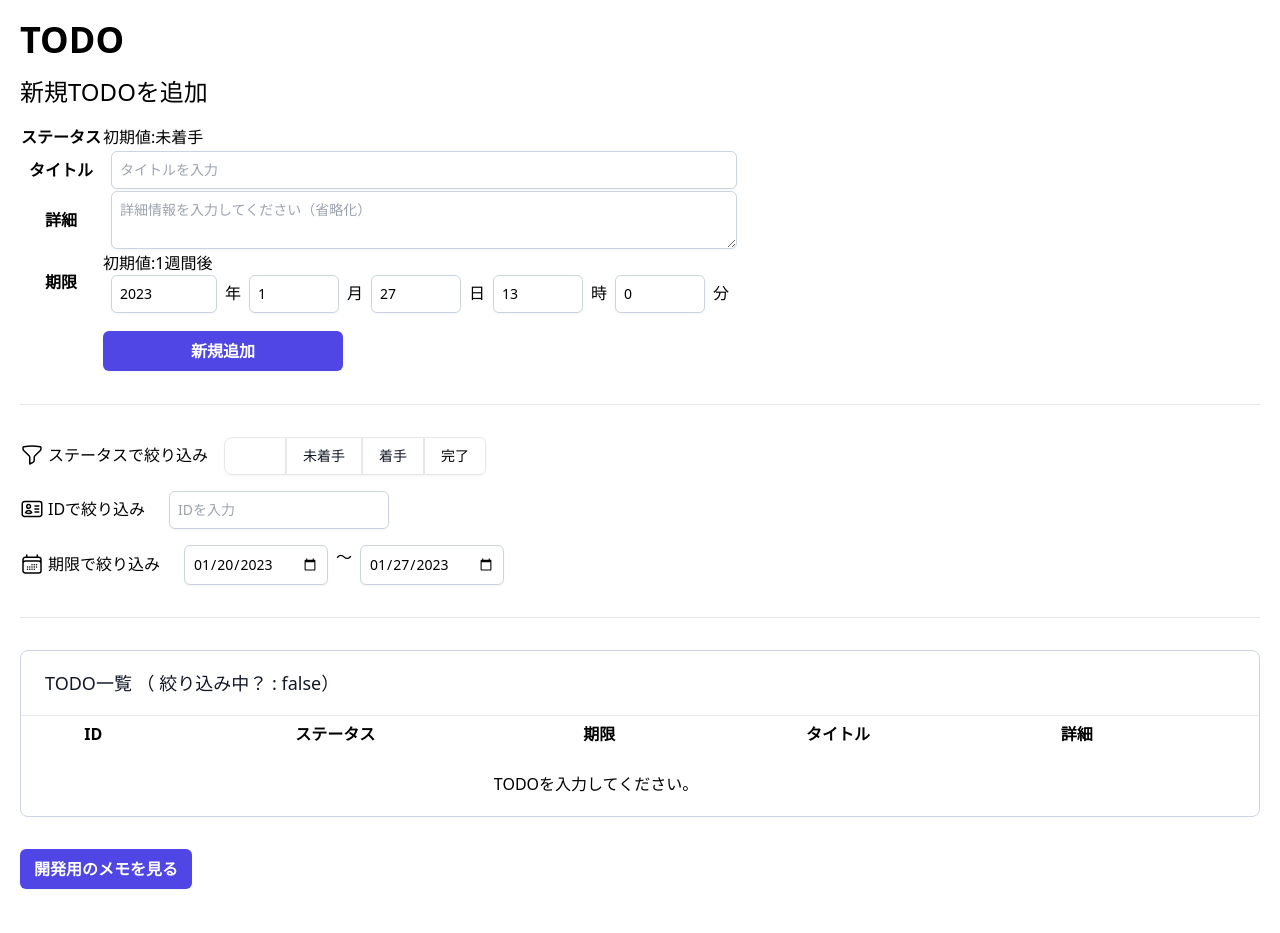
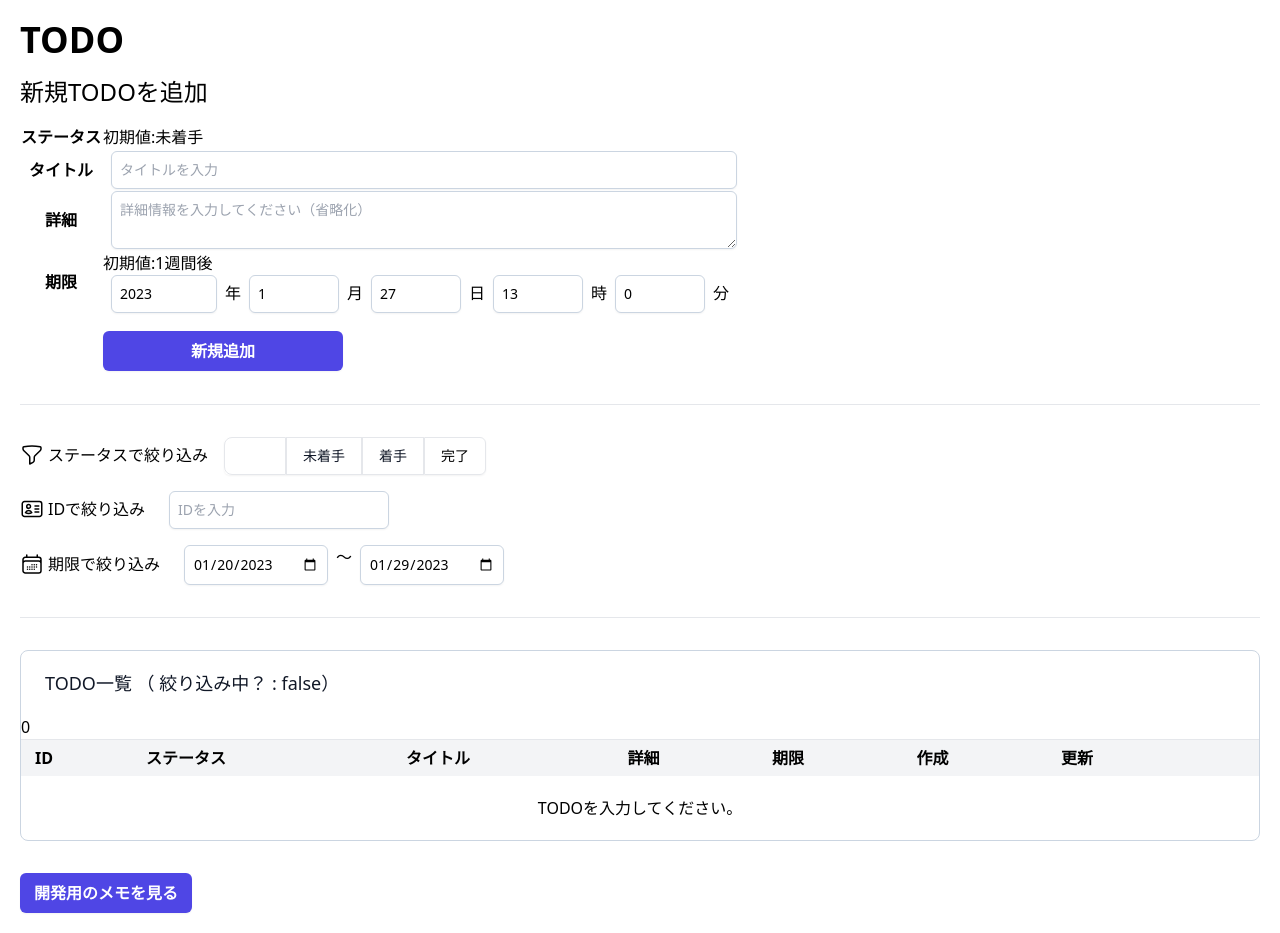
Before and after one commit to kkosuke/react-todo, a React (Create React App) app: page / in a window 1280 px wide. Before the commit the page ends 909 px from the top, so only its background shows below. Built offline with nearby package versions, Linux system fonts and the light colour scheme.

Commit message:
日にち絞り込み

```diff
--- a/src/App.tsx
+++ b/src/App.tsx
@@ -3,6 +3,8 @@ import { v4 as uuidv4 } from "uuid";
 import "./index.css";
 
 import { TodoStatus } from "./constants/TodoStatus";
+import { filterDateSetting } from "./function/Index";
+
 import { MyMemo } from "./components/MyMemo";
 import { Todo } from "./components/Todo";
 import { FilterByStatus } from "./components/FilterByStatus";
@@ -18,6 +20,8 @@ const App = () => {
     status: todoStatusType;
     title: string;
     detail: string;
+    createdAt: Date;
+    updateAt: Date;
     deadline: Date;
   };
 
@@ -26,14 +30,16 @@ const App = () => {
   const deadlineKeys = ["year", "month", "date", "hours", "minutes"] as const;
   let defaultDeadlineEnd = new Date();
   defaultDeadlineEnd.setDate(defaultDeadlineEnd.getDate() + 7);
-  defaultDeadlineEnd.setMinutes(0);
-  defaultDeadlineEnd = new Date(defaultDeadlineEnd);
+  defaultDeadlineEnd.setMinutes(0); // 初期期限の分は0にしたい
+
   const initTodo: todoType = {
     id: "",
     status: "",
     title: "",
     detail: "",
-    deadline: defaultDeadlineEnd,
+    createdAt: new Date(),
+    updateAt: new Date(),
+    deadline: new Date(defaultDeadlineEnd),
   };
 
   const [todoList, setTodoList] = useState(() =>
@@ -50,9 +56,10 @@ const App = () => {
   // ID名でフィルター
   const [filterIdValue, setFilterIdValue] = useState("");
   // 日にちでフィルター
+  // 時間まで分秒刻みで設定されるので、不都合がある…
   const [filterDateValues, setFilterDateValues] = useState([
-    new Date(),
-    defaultDeadlineEnd,
+    filterDateSetting(new Date(), 0),
+    filterDateSetting(new Date(defaultDeadlineEnd), 1),
   ]);
   const [isFiltering, setIsFiltering] = useState(false);
 
@@ -85,6 +92,7 @@ const App = () => {
         ...newTodo,
         id: uuidv4(),
         status: "notStarted",
+        createdAt: new Date(),
       };
       setTodoList([...todoList, _newTodo]);
       setNewTodo(initTodo);
@@ -98,8 +106,11 @@ const App = () => {
   //-----------------------------
   const onClickEdit = (todo: todoType) => {
     setIsEditing(true);
-    setCurrentTodo({ ...initTodo, ...todo }); // 初期のデータからの場合、期限などがない場合がある
+    setCurrentTodo({ ...initTodo, ...todo }); // 初期のデータからの場合、期限などがない場合があるので初期値に上書き
   };
+  // 編集のキャンセル
+  const onClickEditCancel = () => setIsEditing(false);
+
   const onEditTodoStatus = (event: any) =>
     setCurrentTodo({ ...currentTodo, status: event.target.value });
   const onEditTodoTitle = (event: any) =>
@@ -118,10 +129,15 @@ const App = () => {
   // 編集完了ボタンを押下したら、操作中のidを既存のtodoと差し替える
   const onEditSubmit = (event: React.FormEvent) => {
     event.preventDefault();
+    const newCurrentTodo = {
+      ...currentTodo,
+      updateAt: new Date(),
+    };
     const updatedItem = todoList.map((todo: todoType) =>
-      todo.id === currentTodo.id ? currentTodo : todo
+      todo.id === currentTodo.id ? newCurrentTodo : todo
     );
     setIsEditing(false);
+    setCurrentTodo(newCurrentTodo);
     setTodoList(updatedItem);
   };
 
@@ -167,8 +183,8 @@ const App = () => {
     newFilterDateValues[idx].setMonth(m);
     newFilterDateValues[idx].setDate(d);
     setFilterDateValues([
-      new Date(newFilterDateValues[0]),
-      new Date(filterDateValues[1]),
+      filterDateSetting(new Date(newFilterDateValues[0]), 0),
+      filterDateSetting(new Date(filterDateValues[1]), 1),
     ]);
   };
 
@@ -216,8 +232,8 @@ const App = () => {
     const newCurrentList = todoList.filter((todo: todoType) => {
       if (todo.deadline) {
         return (
-          new Date(todo.deadline) >= filterDateValues[0] &&
-          new Date(todo.deadline) <= filterDateValues[1]
+          new Date(todo.deadline) >= new Date(filterDateValues[0]) &&
+          new Date(filterDateValues[1]) >= new Date(todo.deadline)
         );
       } else {
         return true;
@@ -300,6 +316,13 @@ const App = () => {
                       className="mt-4 w-60 rounded-md bg-indigo-600 px-3.5 py-1.5 text-base font-semibold leading-7 text-white shadow-sm hover:bg-indigo-500 focus-visible:outline focus-visible:outline-2 focus-visible:outline-offset-2 focus-visible:outline-indigo-600"
                     >
                       TODOを更新
+                    </button>
+                    <button
+                      type="button"
+                      className="mt-4 ml-4 px-3.5 py-1.5 text-base font-semibold leading-7 text-indigo-600 shadow-sm hover:bg-gray-200 focus-visible:outline focus-visible:outline-2 focus-visible:outline-offset-2 focus-visible:outline-indigo-600"
+                      onClick={onClickEditCancel}
+                    >
+                      キャンセル
                     </button>
                   </td>
                 </tr>
@@ -408,15 +431,18 @@ const App = () => {
               TODO一覧 （ 絞り込み中？ : {isFiltering ? "true" : "false"}）
             </h2>
           </div>
+          {currentList.length}
           <div className="border-t border-gray-200">
-            <table className="w-full">
+            <table className="w-full text-left">
               <thead>
-                <tr>
+                <tr className="bg-gray-100">
                   <th className="px-3.5 py-1.5">ID</th>
                   <th className="px-3.5 py-1.5">ステータス</th>
-                  <th className="px-3.5 py-1.5">期限</th>
                   <th className="px-3.5 py-1.5">タイトル</th>
                   <th className="px-3.5 py-1.5">詳細</th>
+                  <th className="px-3.5 py-1.5">期限</th>
+                  <th className="px-3.5 py-1.5">作成</th>
+                  <th className="px-3.5 py-1.5">更新</th>
                   <th className="px-3.5 py-1.5"></th>
                 </tr>
               </thead>
@@ -435,7 +461,7 @@ const App = () => {
                   </>
                 ) : (
                   <tr>
-                    <td colSpan={5} className="px-4 py-5 sm:px-6 text-center">
+                    <td colSpan={8} className="px-4 py-5 sm:px-6 text-center">
                       {isFiltering
                         ? `${TodoStatus[filterStatusValue]}のTODOはありません。`
                         : "TODOを入力してください。"}
--- a/src/components/MyMemo.tsx
+++ b/src/components/MyMemo.tsx
@@ -39,9 +39,7 @@ export const MyMemo = () => {
             <h2 className="font-bold text-lg mt-4">説明/学習法</h2>
             <p className="mt-4">TODOリストをつくってみる。ReactHooksを使う。</p>
             <p className="line-through">・ReactHooksを使う</p>
-            <p className="line-through">
-              ・TypeScriptで書く（全てではないけど…）
-            </p>
+            <p className="line-through">・TypeScriptで書く</p>
             <p className="line-through">
               → anyを使用しても良いので型エラーを解消する
             </p>
@@ -78,12 +76,16 @@ export const MyMemo = () => {
           <section className="mt-4 p-4 rounded-lg bg-gray-100">
             <h2>やれたらいいな</h2>
             <ul>
-              <li>todoの項目を簡単に増やせるようになる</li>
-              <li>todoの編集のキャンセル</li>
+              <li className="line-through">
+                todoの項目を簡単に増やせるようになる
+              </li>
+              <li className="line-through">todoの編集のキャンセル</li>
               <li>todoリストのその場で修正</li>
               <li>並び替え</li>
-              <li>絞り込み検索（完全一致、含む、あいまい）</li>
+              <li className="line-through">絞り込み検索（完全一致、含む）</li>
+              <li>絞り込み検索（あいまい）</li>
               <li>csvエクスポート ダウンロード、インポート</li>
+              <li>日にち制御を簡単に</li>
             </ul>
           </section>
         </>
--- a/src/components/Todo.tsx
+++ b/src/components/Todo.tsx
@@ -1,17 +1,7 @@
 import { TodoStatus } from "../constants/TodoStatus";
+import { displayDate } from "../function/Index";
 
 export const Todo = (props: any) => {
-  let thisDeadline = "なし";
-  if (props.todo.deadline) {
-    const date = new Date(props.todo.deadline);
-    thisDeadline = date.toLocaleTimeString([], {
-      year: "numeric",
-      month: "numeric",
-      day: "numeric",
-      hour: "2-digit",
-      minute: "2-digit",
-    });
-  }
   return (
     <tr
       className={
@@ -22,9 +12,11 @@ export const Todo = (props: any) => {
     >
       <td className="px-3.5 py-1.5">{props.todo.id}</td>
       <td className="px-3.5 py-1.5">{TodoStatus[props.todo.status]}</td>
-      <td className="px-3.5 py-1.5">{thisDeadline}</td>
       <td className="px-3.5 py-1.5">{props.todo.title}</td>
       <td className="px-3.5 py-1.5">{props.todo.detail}</td>
+      <td className="px-3.5 py-1.5">{displayDate(props.todo.deadline)}</td>
+      <td className="px-3.5 py-1.5">{displayDate(props.todo.createdAt)}</td>
+      <td className="px-3.5 py-1.5">{displayDate(props.todo.updateAt)}</td>
       <td className="px-3.5 py-1.5">
         <button
           className="rounded-md bg-indigo-600 px-3.5 py-1.5 text-base font-semibold leading-7 text-white shadow-sm hover:bg-indigo-500 focus-visible:outline focus-visible:outline-2 focus-visible:outline-offset-2 focus-visible:outline-indigo-600 mr-3"
--- /dev/null
+++ b/src/function/Index.tsx
@@ -0,0 +1,23 @@
+export const displayDate = (dateFormat: Date) => {
+  if (dateFormat) {
+    dateFormat = new Date(dateFormat);
+    return dateFormat.toLocaleTimeString([], {
+      year: "numeric",
+      month: "numeric",
+      day: "numeric",
+      hour: "2-digit",
+      minute: "2-digit",
+    });
+  } else {
+    return "-";
+  }
+};
+
+export const filterDateSetting = (dateFormat: Date, startOrEnd: number) => {
+  dateFormat = new Date(dateFormat);
+  dateFormat.setHours(startOrEnd < 1 ? 0 : 59);
+  dateFormat.setMinutes(startOrEnd < 1 ? 0 : 59);
+  dateFormat.setSeconds(startOrEnd < 1 ? 0 : 59);
+  dateFormat.setMilliseconds(startOrEnd < 1 ? 0 : 59);
+  return new Date(dateFormat);
+};
```
